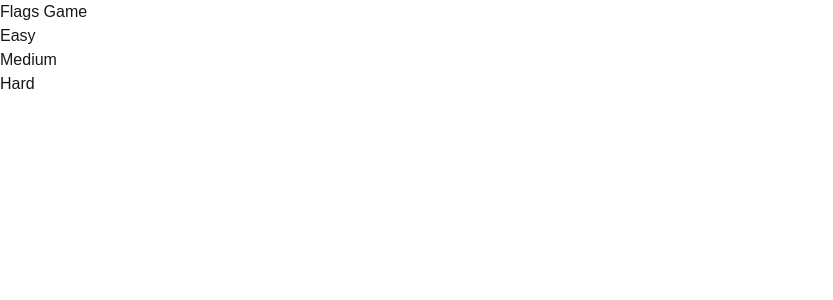
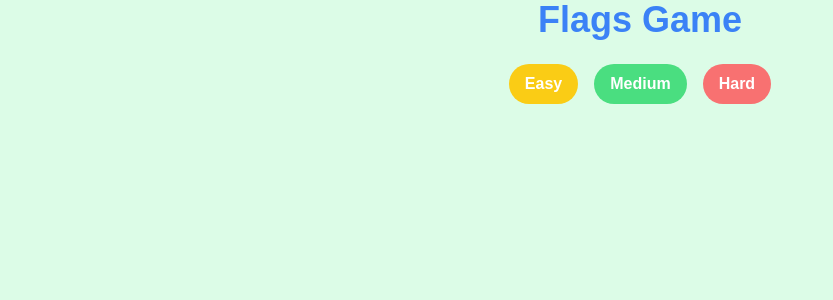
Before and after one commit to hasan-wajahat/flags-app, a Next.js app: page / in a window 1280 px wide. Shown: the top 300 px of the page, without its empty margins (0-833 px from the left). Built offline with nearby package versions, Linux system fonts and the light colour scheme.

Commit message:
Improves initial page styling

```diff
--- a/app/layout.tsx
+++ b/app/layout.tsx
@@ -1,6 +1,7 @@
 import type { Metadata } from "next";
 import localFont from "next/font/local";
 import "./globals.css";
+import clsx from "clsx";
 
 const geistSans = localFont({
   src: "./fonts/GeistVF.woff",
@@ -26,7 +27,7 @@ export default function RootLayout({
   return (
     <html lang="en">
       <body
-        className={`${geistSans.variable} ${geistMono.variable} antialiased`}
+        className={clsx(geistSans.variable, geistMono.variable, "antialiased bg-green-100")}
       >
         {children}
       </body>
--- a/app/page.tsx
+++ b/app/page.tsx
@@ -1,17 +1,23 @@
 export default function Home() {
   return (
-    <main>
-      <h1>Flags Game</h1>
+    <main className="text-blue-500 text-center">
+      <h1 className="text-4xl font-extrabold mb-6">Flags Game</h1>
 
-      <ul>
+      <ul className="flex justify-center space-x-4">
         <li>
-          <button>Easy</button>
+          <button className="bg-yellow-400 text-white font-bold py-2 px-4 rounded-full hover:bg-yellow-500 transition duration-300">
+            Easy
+          </button>
         </li>
         <li>
-          <button>Medium</button>
+          <button className="bg-green-400 text-white font-bold py-2 px-4 rounded-full hover:bg-green-500 transition duration-300">
+            Medium
+          </button>
         </li>
         <li>
-          <button>Hard</button>
+          <button className="bg-red-400 text-white font-bold py-2 px-4 rounded-full hover:bg-red-500 transition duration-300">
+            Hard
+          </button>
         </li>
       </ul>
     </main>
--- a/package.json
+++ b/package.json
@@ -9,6 +9,8 @@
     "lint": "next lint"
   },
   "dependencies": {
+    "clsx": "^2.1.1",
+    "clx": "^1.0.0",
     "next": "15.0.1",
     "react": "19.0.0-rc-69d4b800-20241021",
     "react-dom": "19.0.0-rc-69d4b800-20241021"
```
Also changed, not shown: 1 other file (tests, documents, lock files or other folders).
